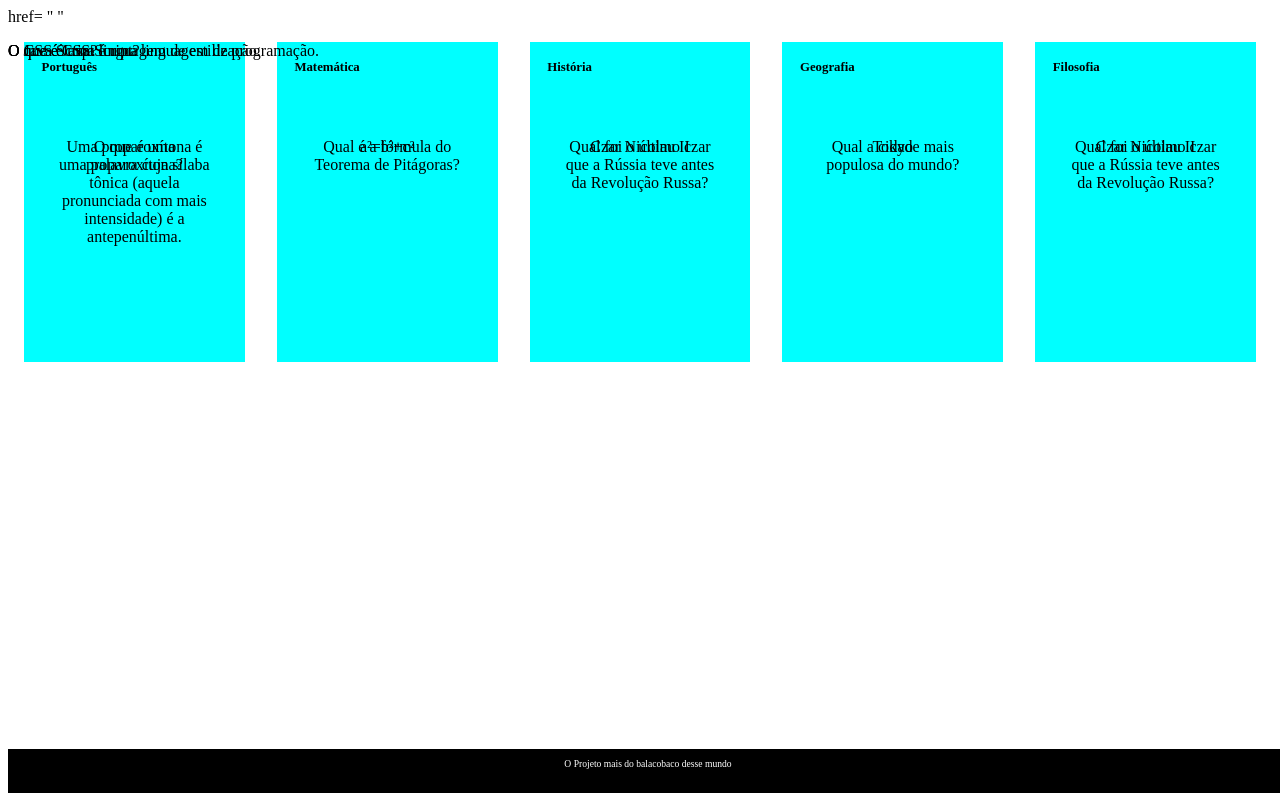
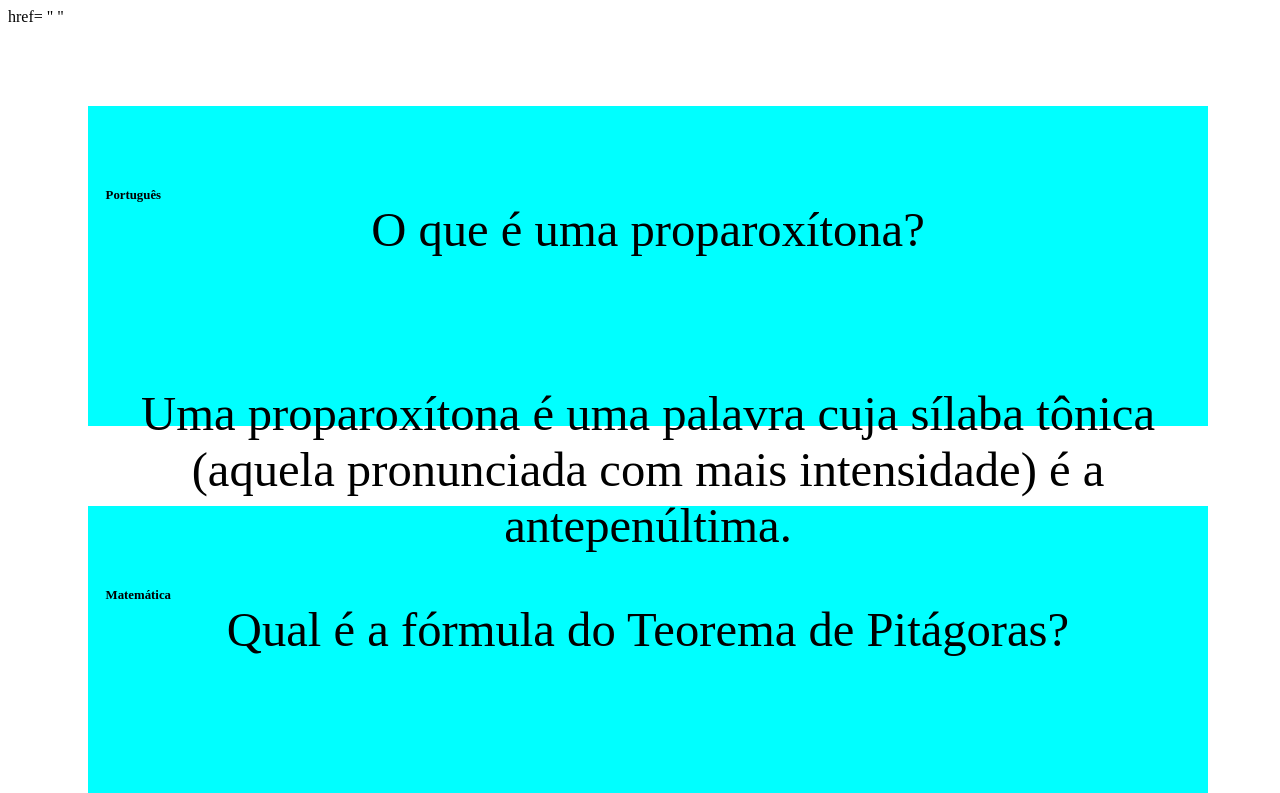
Before and after one commit to passoscaio/Atv.flashcard, a plain HTML site: page index.html in a window 1280 px wide. Shown: the top 793 px of the page. Drawn offline with Linux system fonts and the light colour scheme; a web font is replaced by a local one.

Commit message:
Finalização do projeto (eu acho)

```diff
--- a/app.js
+++ b/app.js
@@ -14,6 +14,18 @@ function criarCartao (categoria, pergunta, resposta) {
 </div>
 </div>
 `
+let respostaEstaVisivel = false
+function viraCartao(){
+    respostaestaVisivel = !respostaEstaVisivel
+
+}
+
+function viraCartao() {
+    respostaEstaVisivel = !respostaEstaVisivel
+    cartao.classList.toggle('active', respostaEstaVisivel)
+}
+cartao.addEventListener('click', viraCartao)
+
 
 container.appendChild(cartao)
 }
--- a/assets/style.css
+++ b/assets/style.css
@@ -3,15 +3,23 @@ body {
     font-family: Bai Jamjuree;
 }
 
-.cartao:hover .cartao__conteudo {
+.cartao {
+        flex: 1 0 calc(100% - 1rem);
+    }
+
+.cartao.active .cartao__conteudo {
     transform: rotateY(180deg);
 }
-.cartao__conteudo__pergunta,
-.cartao__conteudo__resposta {
+}
+.cartao_conteudo_pergunta,
+.cartao_conteudo_resposta {
     backface-visibility: hidden;
     position: absolute;
     height: 100%;
     width: 100%;
+    box-sizing: border-box;
+}
+}
 }
 
 footer {
@@ -30,7 +38,11 @@ footer p{
 }
 
 #container {
-    display:flex ;
+    display: flex;
+     flex-wrap: wrap;
+     justify-content: space-between;
+     padding: 4rem;
+     gap: 3rem;
 }
 
 .cartao {
@@ -67,8 +79,20 @@ footer p{
     margin-top: 1rem;
     padding: 2rem;
     margin-top: 4rem;
+    font-size: 1.4vw;
 }
 
+.cartao__conteudo p {
+    font-size: 3.8vw;
+}
+
+@media (max-width: 560 px) {
+
+    body {
+        background: url('img/bd-mobile.webp');
+    }
+
+}
 }
 
 
--- a/index.html
+++ b/index.html
@@ -15,20 +15,17 @@ href= "<link rel="preconnect" href="https://fonts.googleapis.com">
 <body>
     <main>
         <section id="container">
-           <div class="cartao__conteudo__pergunta">
-    <p>O que é Java Script?</p>
-</div>
-<div class="cartao__conteudo__resposta">
-    <p>O Java Script é uma linguagem de programação.</p>
-</div>
-
-<div class="cartao__conteudo__pergunta">
-    <p>O que é CSS?</p>
-</div>
-<div class="cartao__conteudo__resposta">
-    <p>O CSS é uma linguagem de estilização.</p>
-</div>
-
+                   <!-- <article class="cartao">
+                <div class="cartao__conteudo">
+                        <h3>Programação</h3>
+                        <div class="cartao__conteudo__pergunta">
+                                <p>O que é JavaScript?</p>
+                        </div>
+                        <div class="cartao__conteudo__resposta">
+                                <p>O JavaScript é uma linguagem de programação</p>
+                        </div>
+                </div>
+        </article> -->
 <article class="cartao">
     <div class="cartao__conteudo">
         <h3> Português </h3>
```
